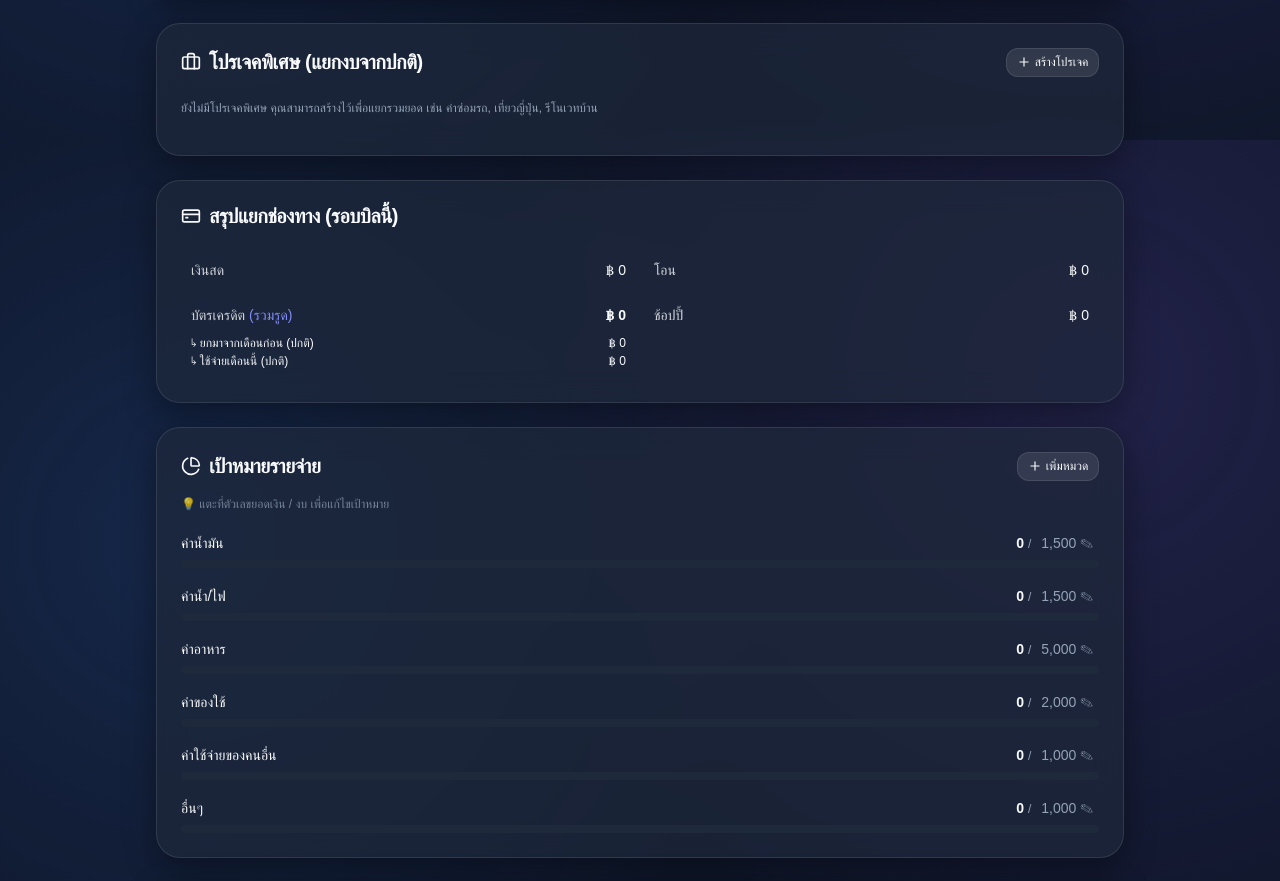
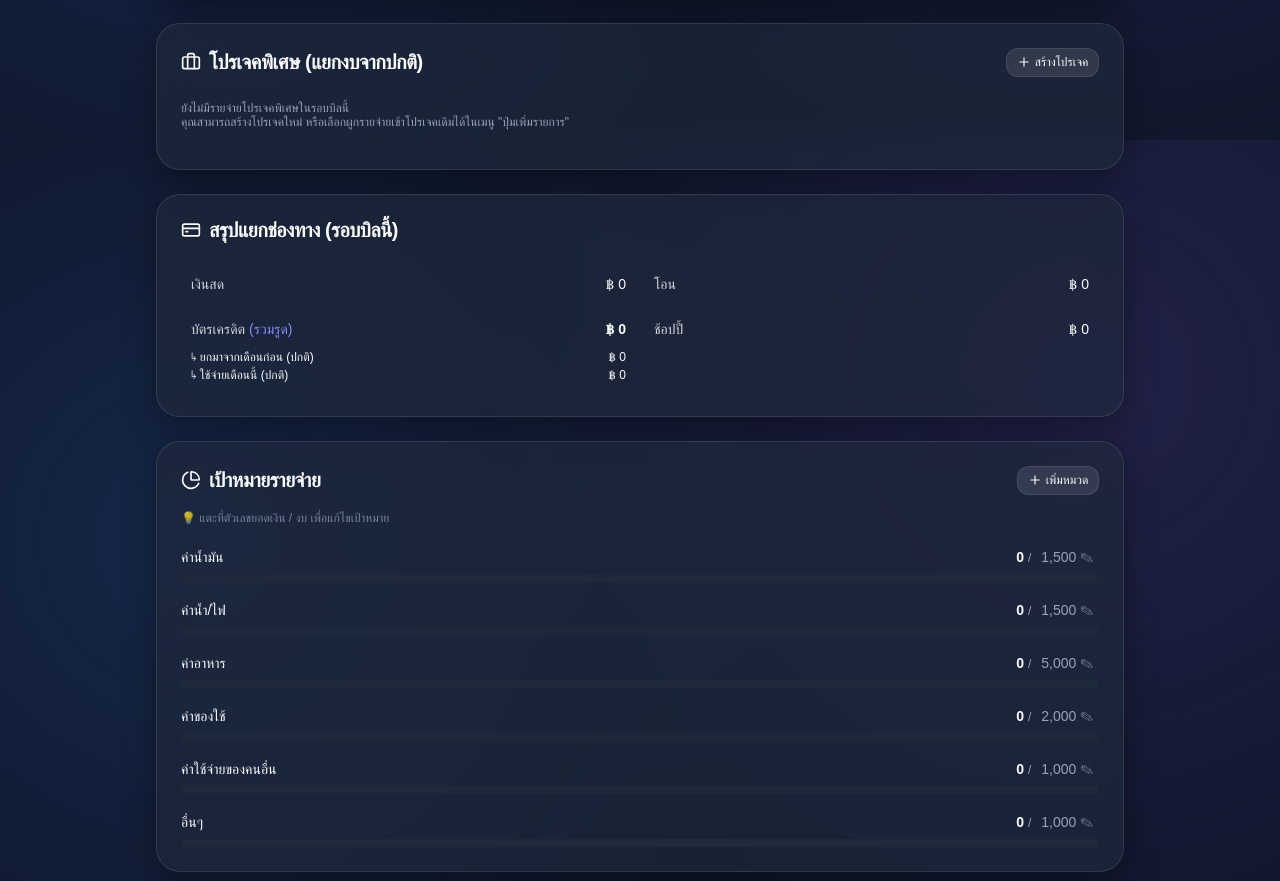
Before and after one commit to pundapuntita/smart-saver, a React (Vite) app: page / in a window 1280 px wide. Shown: the part 1460-2341 px from the top of the page. Built offline with nearby package versions, Linux system fonts and the light colour scheme; a web font is replaced by a local one.

Commit message:
feat: hide inactive projects with 0 monthly spend from the active dashboard

```diff
--- a/src/App.jsx
+++ b/src/App.jsx
@@ -859,11 +859,11 @@ function SmartSaverApp({ profileName }) {
                 <Plus size={14} /> สร้างโปรเจค
               </button>
             </div>
-            {projects.length === 0 ? (
-               <p className="text-xs text-muted mb-4">ยังไม่มีโปรเจคพิเศษ คุณสามารถสร้างไว้เพื่อแยกรวมยอด เช่น ค่าซ่อมรถ, เที่ยวญี่ปุ่น, รีโนเวทบ้าน</p>
+            {projects.filter(p => currentMonthProjectExpenses[p.id] > 0).length === 0 ? (
+               <p className="text-xs text-muted mb-4">ยังไม่มีรายจ่ายโปรเจคพิเศษในรอบบิลนี้<br/>คุณสามารถสร้างโปรเจคใหม่ หรือเลือกผูกรายจ่ายเข้าโปรเจคเดิมได้ในเมนู "ปุ่มเพิ่มรายการ"</p>
             ) : (
                 <div className="flex flex-col gap-3">
-                  {projects.map(p => (
+                  {projects.filter(p => currentMonthProjectExpenses[p.id] > 0).map(p => (
                     <div key={p.id} className="flex justify-between items-center bg-slate-800/40 border border-slate-700/50 p-3 rounded print:border-gray-300 group">
                       <span className="font-medium print:text-black">{p.name}</span>
                       <div className="flex items-center gap-3">
```
